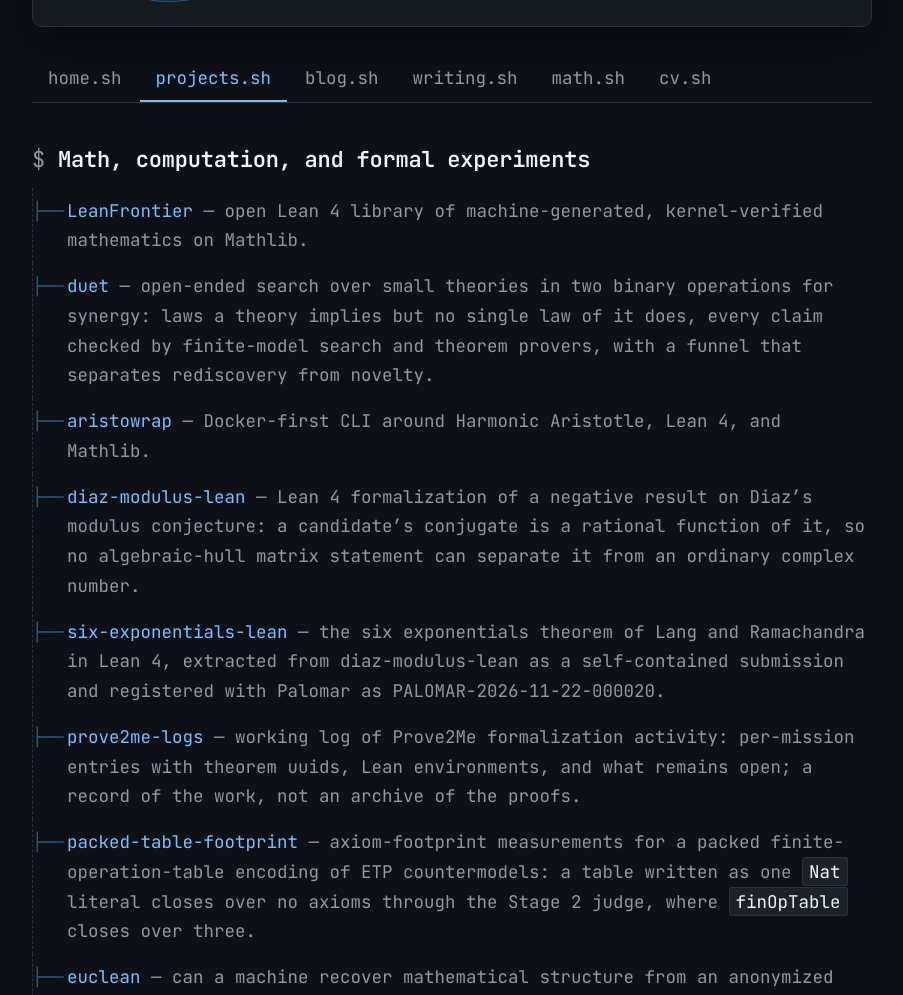
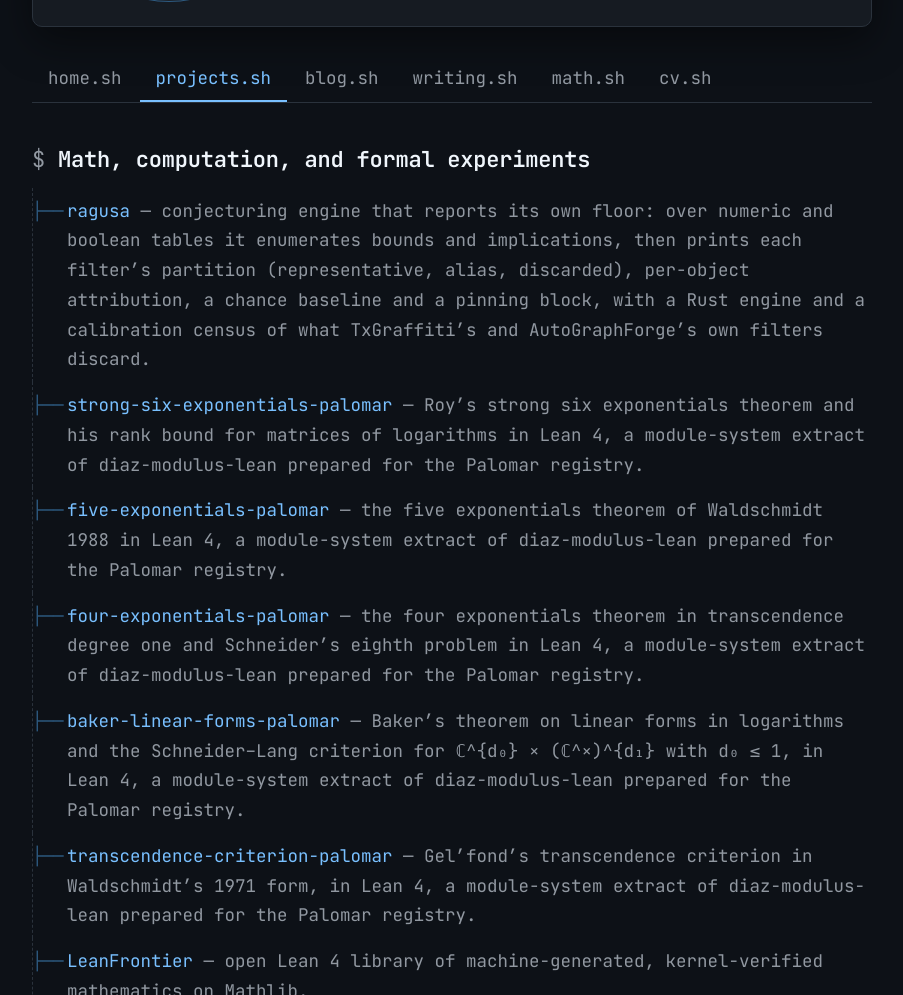
Before and after one commit to carlok/carlok.github.io, a Jekyll site: the page built from projects.md, in a window 1280 px wide and 1400 px high, cut to the strip 405-1400 px from the top of the window. Shown: the whole strip, without its empty margins (188-1091 px from the left). Built offline with Jekyll 4.4.1, drawn with Linux system fonts in a browser that asks for light colours.

Commit message:
posts: LeanFrontier field note 29 and Taermoon's fork and star, five Palomar extracts from diaz-modulus-lean, ragusa, duet X6/X7, aristowrap archived; projects: ragusa and the five extracts

```diff
--- a/projects.md
+++ b/projects.md
@@ -31,6 +31,12 @@ permalink: /projects/
 
 ## Math, computation, and formal experiments
 
+- [ragusa](https://github.com/carlok/ragusa) — conjecturing engine that reports its own floor: over numeric and boolean tables it enumerates bounds and implications, then prints each filter's partition (representative, alias, discarded), per-object attribution, a chance baseline and a pinning block, with a Rust engine and a calibration census of what TxGraffiti's and AutoGraphForge's own filters discard.
+- [strong-six-exponentials-palomar](https://github.com/carlok/strong-six-exponentials-palomar) — Roy's strong six exponentials theorem and his rank bound for matrices of logarithms in Lean 4, a module-system extract of diaz-modulus-lean prepared for the Palomar registry.
+- [five-exponentials-palomar](https://github.com/carlok/five-exponentials-palomar) — the five exponentials theorem of Waldschmidt 1988 in Lean 4, a module-system extract of diaz-modulus-lean prepared for the Palomar registry.
+- [four-exponentials-palomar](https://github.com/carlok/four-exponentials-palomar) — the four exponentials theorem in transcendence degree one and Schneider's eighth problem in Lean 4, a module-system extract of diaz-modulus-lean prepared for the Palomar registry.
+- [baker-linear-forms-palomar](https://github.com/carlok/baker-linear-forms-palomar) — Baker's theorem on linear forms in logarithms and the Schneider–Lang criterion for ℂ^{d₀} × (ℂ^×)^{d₁} with d₀ ≤ 1, in Lean 4, a module-system extract of diaz-modulus-lean prepared for the Palomar registry.
+- [transcendence-criterion-palomar](https://github.com/carlok/transcendence-criterion-palomar) — Gel'fond's transcendence criterion in Waldschmidt's 1971 form, in Lean 4, a module-system extract of diaz-modulus-lean prepared for the Palomar registry.
 - [LeanFrontier](https://github.com/carlok/LeanFrontier) — open Lean 4 library of machine-generated, kernel-verified mathematics on Mathlib.
 - [duet](https://github.com/carlok/duet) — open-ended search over small theories in two binary operations for synergy: laws a theory implies but no single law of it does, every claim checked by finite-model search and theorem provers, with a funnel that separates rediscovery from novelty.
 - [aristowrap](https://github.com/carlok/aristowrap) — Docker-first CLI around Harmonic Aristotle, Lean 4, and Mathlib.
```
Also changed, not shown: _posts/2026-11-23-aristowrap-archived.md (added, +9 -0 lines), _posts/2026-11-23-leanfrontier-field-note-29-new-contributor.md (added, +11 -0 lines), _posts/2026-11-23-leanfrontier-forked-taermoon.md (added, +9 -0 lines), _posts/2026-11-23-palomar-extracts-from-diaz-modulus-lean.md (added, +11 -0 lines), _posts/2026-11-23-ragusa-conjecturing-engine.md (added, +11 -0 lines), _posts/2026-11-23-taermoon-stars-leanfrontier.md (added, +9 -0 lines), _posts/2026-11-24-duet-x6-x7-memory-rule.md (added, +11 -0 lines).
